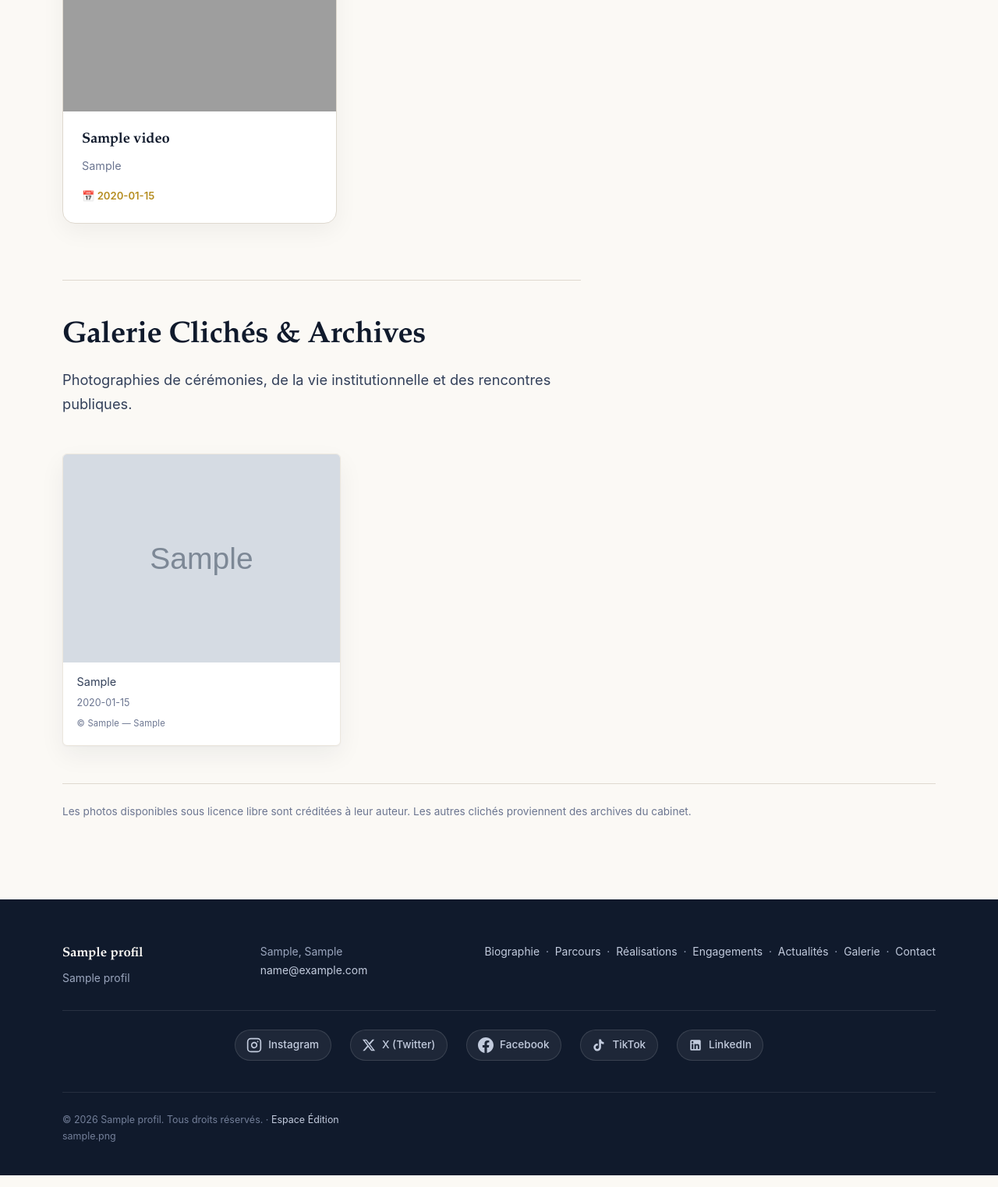
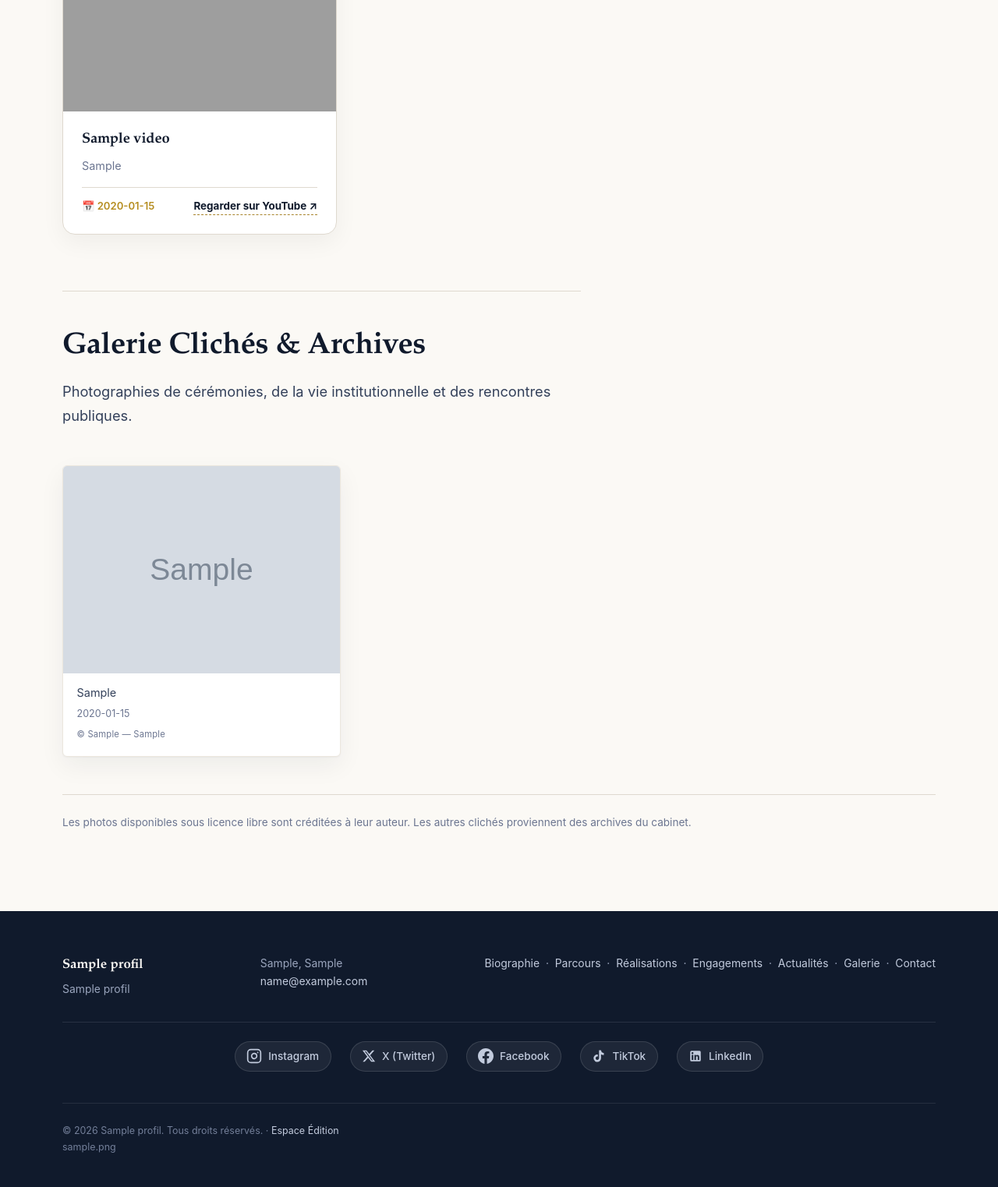
Before and after one commit to kokou-stm/portefolio-madame-myriam, a Django app: page /galerie/ in a window 1280 px wide. Shown: the part 821-2344 px from the top of the page at 78% size. Run offline with Django 5.2, Linux system fonts and the light colour scheme; tables that the repository leaves empty hold one stand-in row (values such as "Sample post"); grey boxes marked "Sample" are stand-in pictures; a map, chart or similar area stays blank; grey boxes are pictures that could not be loaded.

Commit message:
Enhance YouTube video embed compatibility with youtube-nocookie and direct link action

```diff
--- a/cv/models.py
+++ b/cv/models.py
@@ -567,4 +567,8 @@ class Video(models.Model):
 
     @property
     def embed_url(self):
-        return f"https://www.youtube.com/embed/{self.youtube_id}"
+        return f"https://www.youtube-nocookie.com/embed/{self.youtube_id}?rel=0"
+
+    @property
+    def thumbnail_url(self):
+        return f"https://img.youtube.com/vi/{self.youtube_id}/hqdefault.jpg"
--- a/static/css/site.css
+++ b/static/css/site.css
@@ -3666,3 +3666,27 @@ img {
   font-weight: 600;
   color: var(--gold-dark, #b58d20);
 }
+
+.video-card__footer {
+  display: flex;
+  align-items: center;
+  justify-content: space-between;
+  gap: 1rem;
+  margin-top: auto;
+  padding-top: 0.75rem;
+  border-top: 1px solid var(--line);
+}
+
+.video-card__lien {
+  font-size: 0.84rem;
+  font-weight: 700;
+  color: var(--ink);
+  text-decoration: none;
+  border-bottom: 1px dashed var(--gold);
+  transition: all 0.2s ease;
+}
+
+.video-card__lien:hover {
+  color: var(--gold-dark, #b58d20);
+  border-bottom-style: solid;
+}
--- a/templates/cv/galerie.html
+++ b/templates/cv/galerie.html
@@ -48,6 +48,7 @@
                       title="{{ video.titre }}"
                       frameborder="0"
                       allow="accelerometer; autoplay; clipboard-write; encrypted-media; gyroscope; picture-in-picture; web-share"
+                      referrerpolicy="strict-origin-when-cross-origin"
                       allowfullscreen
                       loading="lazy">
               </iframe>
@@ -58,9 +59,14 @@
               {% if video.legende %}
                 <p class="video-card__legende">{{ video.legende }}</p>
               {% endif %}
-              {% if video.date %}
-                <span class="video-card__date">📅 {{ video.date }}</span>
-              {% endif %}
+              <div class="video-card__footer">
+                {% if video.date %}
+                  <span class="video-card__date">📅 {{ video.date }}</span>
+                {% endif %}
+                <a class="video-card__lien" href="{{ video.youtube_url }}" target="_blank" rel="noopener noreferrer">
+                  Regarder sur YouTube ↗
+                </a>
+              </div>
             </div>
           </div>
         {% endfor %}
```
